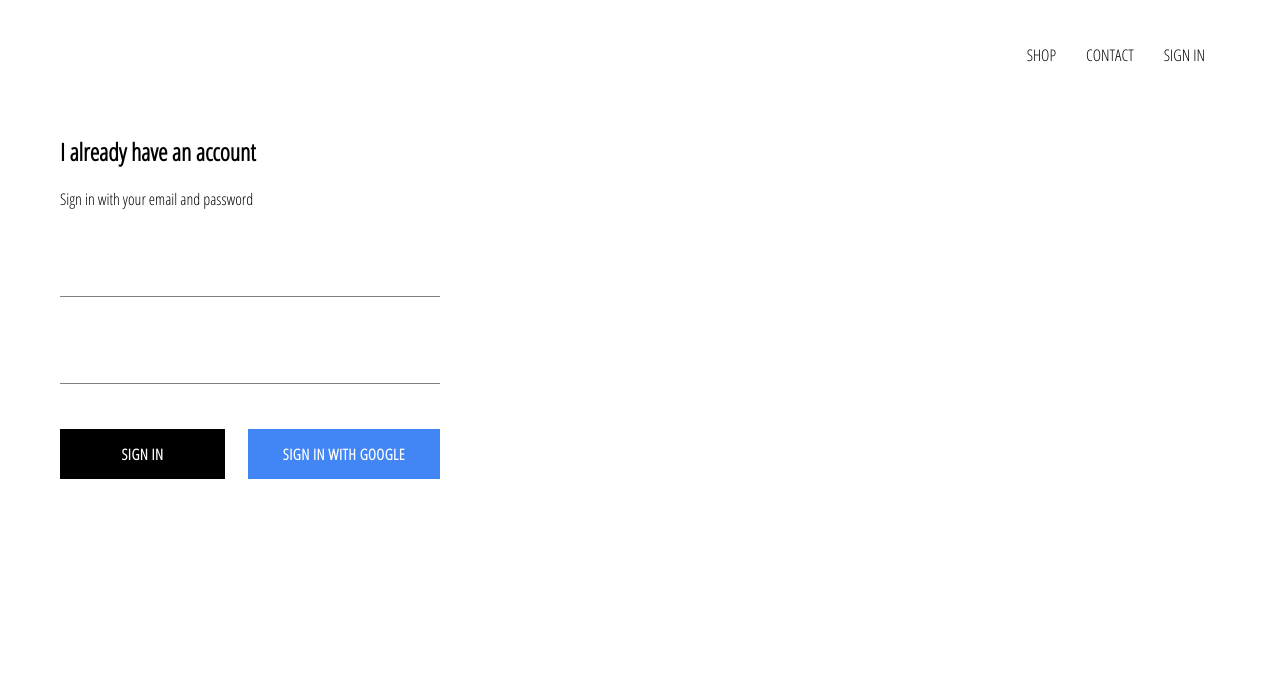
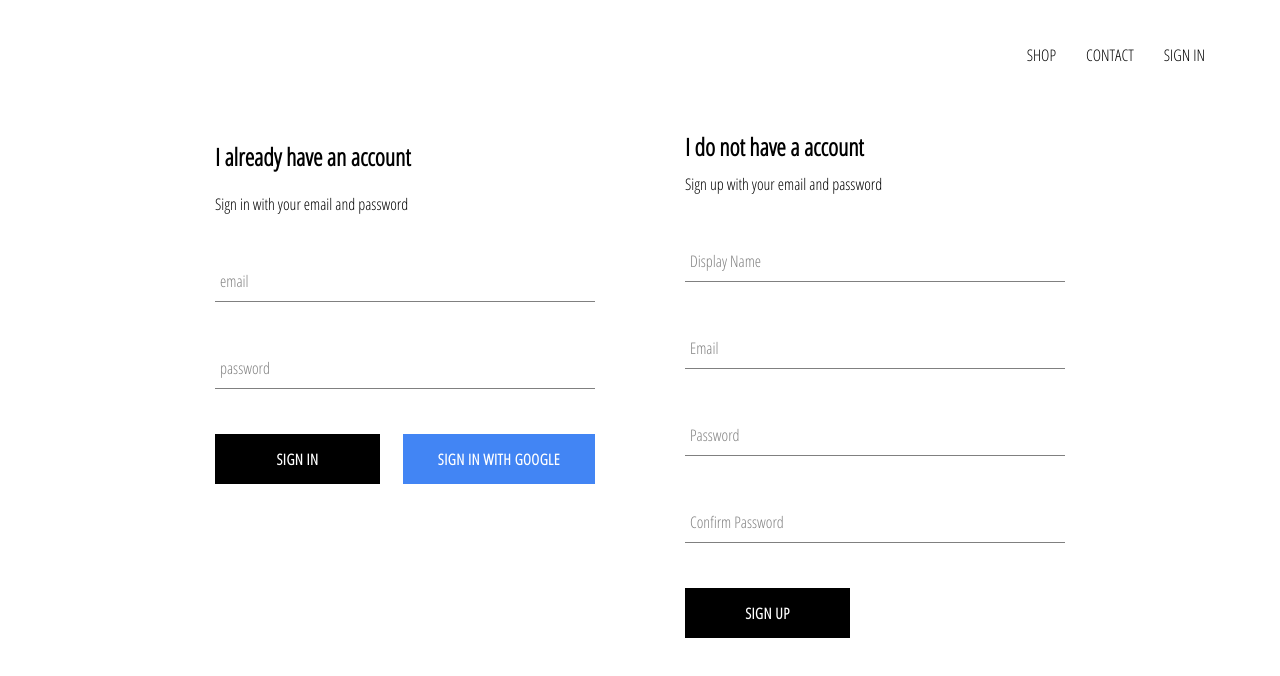
Before and after one commit to NightHawk451/crwn-clothing, a React (Create React App) app: page /signin in a window 1280 px wide. Shown: the top 676 px of the page. Built offline with nearby package versions, Linux system fonts and the light colour scheme; no server answers.

Commit message:
L10: implemented firebase utils, included ability to store authenticated users into our firestore database

```diff
--- a/src/App.js
+++ b/src/App.js
@@ -6,8 +6,8 @@
 import HomePage from './pages/homepage/homepage.component';
 import ShopPage from './pages/shop/shop.component';
 import SignInAndSignUpPage from './pages/sign-in-and-sign-up/sign-in-and-sign-up.component';
-import Header from './components/header/header.component'
-import { auth } from './firebase/firebase.utils'
+import Header from './components/header/header.component';
+import { auth, createUserProfileDocument } from './firebase/firebase.utils';
 
 class App extends React.Component {
   constructor() {
@@ -15,17 +15,30 @@
 
     this.state = {
       currentUser: null
-    }
+    };
   }
 
-  unsubscribeFromAuth = null
+  unsubscribeFromAuth = null;
 
   componentDidMount() {
-    this.unsubscribeFromAuth = auth.onAuthStateChanged(user => {
-      this.setState({ currentUser: user})
+    this.unsubscribeFromAuth = auth.onAuthStateChanged(async userAuth => {
+      if (userAuth) {
+        const userRef = await createUserProfileDocument(userAuth);
 
-      console.log(user);
-    })
+        userRef.onSnapshot(snapShot => {
+          this.setState({
+            currentUser: {
+              id: snapShot.id,
+              ...snapShot.data()
+            }
+          });
+
+          console.log(this.state);
+        });
+      } else {
+        this.setState({ currentUser: userAuth})
+      }
+    });
   }
 
   componentWillUnmount() {
@@ -34,7 +47,7 @@
 
   render() {
     return (
-      <div >
+      <div>
         <Header currentUser={this.state.currentUser} />
         <Switch>
           <Route exact path='/' component={HomePage} />
@@ -43,7 +56,6 @@
         </Switch>
       </div>
     );
-
   }
 }
 
--- a/src/components/form-input/form-input.component.jsx
+++ b/src/components/form-input/form-input.component.jsx
@@ -1,21 +1,21 @@
+
 import React from 'react';
 
 import './form-input.styles.scss';
 
-const FormInput = ({handleChange, label, ...otherProps }) => (
-    <div className='group'>
-        <input className='form-input' onChange={handleChange} {...otherProps} />
-        {
-            label ?
-            (<label className={`${
-                otherProps.value.length ? 'shrink' : ''}
-                 form-input-label`}>
-            </label>)
-            : null
-        }
-
-    </div>
-
-)
+const FormInput = ({ handleChange, label, ...otherProps }) => (
+  <div className='group'>
+    <input className='form-input' onChange={handleChange} {...otherProps} />
+    {label ? (
+      <label
+        className={`${
+          otherProps.value.length ? 'shrink' : ''
+        } form-input-label`}
+      >
+        {label}
+      </label>
+    ) : null}
+  </div>
+);
 
 export default FormInput;
--- /dev/null
+++ b/src/components/sign-up/sign-up.component.jsx
@@ -0,0 +1,103 @@
+import React from 'react';
+
+import FormInput from '../form-input/form-input.component';
+import CustomButton from '../custom-button/custom-button.component';
+
+import { auth, createUserProfileDocument } from '../../firebase/firebase.utils';
+
+import './sign-up.styles.scss';
+
+class SignUp extends React.Component {
+  constructor() {
+    super();
+
+    this.state = {
+      displayName: '',
+      email: '',
+      password: '',
+      confirmPassword: ''
+    };
+  }
+
+  handleSubmit = async event => {
+    event.preventDefault();
+
+    const { displayName, email, password, confirmPassword } = this.state;
+
+    if (password !== confirmPassword) {
+      alert("passwords don't match");
+      return;
+    }
+
+    try {
+      const { user } = await auth.createUserWithEmailAndPassword(
+        email,
+        password
+      );
+
+      await createUserProfileDocument(user, { displayName });
+
+      this.setState({
+        displayName: '',
+        email: '',
+        password: '',
+        confirmPassword: ''
+      });
+    } catch (error) {
+      console.error(error);
+    }
+  };
+
+  handleChange = event => {
+    const { name, value } = event.target;
+
+    this.setState({ [name]: value });
+  };
+
+  render() {
+    const { displayName, email, password, confirmPassword } = this.state;
+    return (
+      <div className='sign-up'>
+        <h2 className='title'>I do not have a account</h2>
+        <span>Sign up with your email and password</span>
+        <form className='sign-up-form' onSubmit={this.handleSubmit}>
+          <FormInput
+            type='text'
+            name='displayName'
+            value={displayName}
+            onChange={this.handleChange}
+            label='Display Name'
+            required
+          />
+          <FormInput
+            type='email'
+            name='email'
+            value={email}
+            onChange={this.handleChange}
+            label='Email'
+            required
+          />
+          <FormInput
+            type='password'
+            name='password'
+            value={password}
+            onChange={this.handleChange}
+            label='Password'
+            required
+          />
+          <FormInput
+            type='password'
+            name='confirmPassword'
+            value={confirmPassword}
+            onChange={this.handleChange}
+            label='Confirm Password'
+            required
+          />
+          <CustomButton type='submit'>SIGN UP</CustomButton>
+        </form>
+      </div>
+    );
+  }
+}
+
+export default SignUp;
--- /dev/null
+++ b/src/components/sign-up/sign-up.styles.scss
@@ -0,0 +1,9 @@
+.sign-up {
+    display: flex;
+    flex-direction: column;
+    width: 380px;
+
+    .title {
+      margin: 10px 0;
+    }
+  }
--- a/src/firebase/firebase.utils.js
+++ b/src/firebase/firebase.utils.js
@@ -13,6 +13,31 @@
     measurementId: "G-BKGMXYBLQX"
   }
 
+  export const createUserProfileDocument = async (userAuth, additionalData) => {
+    if (!userAuth) return;
+
+    const userRef = firestore.doc(`users/${userAuth.uid}`);
+
+    const snapShot = await userRef.get();
+
+    if (!snapShot.exists) {
+      const { displayName, email } = userAuth;
+      const createdAt = new Date();
+      try {
+        await userRef.set({
+          displayName,
+          email,
+          createdAt,
+          ...additionalData
+        });
+      } catch (error) {
+        console.log('error creating user', error.message);
+      }
+    }
+
+    return userRef;
+  };
+
 firebase.initializeApp(config);
 
 export const auth = firebase.auth();
--- a/src/pages/sign-in-and-sign-up/sign-in-and-sign-up.component.jsx
+++ b/src/pages/sign-in-and-sign-up/sign-in-and-sign-up.component.jsx
@@ -1,10 +1,14 @@
 import React from 'react';
 
-import SignIn from '../../components/sign-in/sign-in.component.jsx'
+import SignIn from '../../components/sign-in/sign-in.component'
+import SignUp from '../../components/sign-up/sign-up.component'
 
 import './sign-in-and-sign-up.styles.scss'
 
 const SignInAndSignUpPage = () => (
-    <div className='sign-in-and-sign-up'><SignIn /></div>
+    <div className='sign-in-and-sign-up'>
+      <SignIn />
+      <SignUp />
+    </div>
 );
 export default SignInAndSignUpPage
--- a/src/pages/sign-in-and-sign-up/sign-in-and-sign-up.styles.scss
+++ b/src/pages/sign-in-and-sign-up/sign-in-and-sign-up.styles.scss
@@ -0,0 +1,6 @@
+.sign-in-and-sign-up {
+    width: 850px;
+    display: flex;
+    justify-content: space-between;
+    margin: 30px auto;
+}
```
